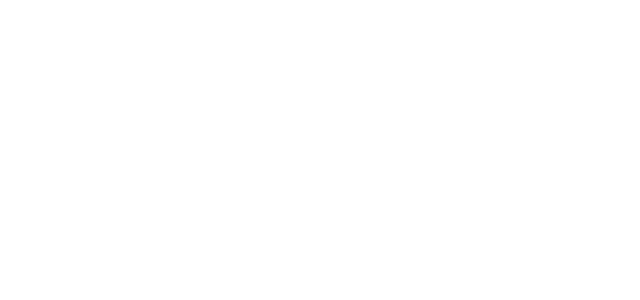
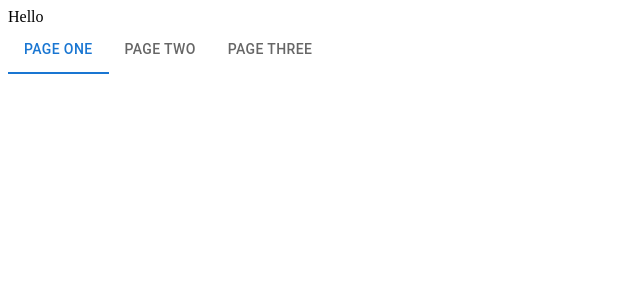
Before and after one commit to LahiruPrasad12/ASSIGNMENT-UI, a React (Create React App) app: page /home in a window 1280 px wide. Before the commit this address had no page. Shown: the top 300 px of the page, without its empty margins (0-640 px from the left). Built offline with nearby package versions, Linux system fonts and the light colour scheme.

Commit message:
created nav bar for student

```diff
--- a/package.json
+++ b/package.json
@@ -13,6 +13,7 @@
     "@testing-library/user-event": "^13.5.0",
     "axios": "^0.27.2",
     "formik": "^2.2.9",
+    "prop-types": "^15.8.1",
     "react": "^18.2.0",
     "react-bootstrap": "^2.5.0",
     "react-dom": "^18.2.0",
--- a/src/Router.jsx
+++ b/src/Router.jsx
@@ -1,10 +1,12 @@
 import React from 'react';
 
 import Auth_routes from './routes/auth_routes'
+import Student_routes from './routes/student_routes'
 const Routers = () => {
     return (
         <div>
             <Auth_routes/>
+            <Student_routes/>
         </div>
     );
 };
--- /dev/null
+++ b/src/layouts/student-navbar.jsx
@@ -0,0 +1,34 @@
+import * as React from 'react';
+import Box from '@mui/material/Box';
+import Tabs from '@mui/material/Tabs';
+import Tab from '@mui/material/Tab';
+
+function LinkTab(props) {
+    return (
+        <Tab
+            component="a"
+            onClick={(event) => {
+                event.preventDefault();
+            }}
+            {...props}
+        />
+    );
+}
+
+export default function NavTabs() {
+    const [value, setValue] = React.useState(0);
+
+    const handleChange = (event, newValue) => {
+        setValue(newValue);
+    };
+
+    return (
+        <Box sx={{ width: '100%' }}>
+            <Tabs value={value} onChange={handleChange} aria-label="nav tabs example">
+                <LinkTab label="Page One" href="/drafts" />
+                <LinkTab label="Page Two" href="/trash" />
+                <LinkTab label="Page Three" href="/spam" />
+            </Tabs>
+        </Box>
+    );
+}
--- /dev/null
+++ b/src/routes/student_routes.js
@@ -0,0 +1,15 @@
+import React from 'react';
+import {BrowserRouter as Router, Route, Routes} from "react-router-dom";
+import Home from "../views/student-dashboard/home";
+
+const AuthRoutes = () => {
+    return (
+        <Router>
+            <Routes>
+                <Route path="/home" exact element={<Home/>} ></Route>
+            </Routes>
+        </Router>
+    );
+};
+
+export default AuthRoutes;
--- /dev/null
+++ b/src/views/student-dashboard/home.jsx
@@ -0,0 +1,13 @@
+import React from 'react';
+import StudentNav from '../../layouts/student-navbar'
+
+const Home = () => {
+    return (
+        <div>
+            Hello
+            <StudentNav/>
+        </div>
+    );
+};
+
+export default Home;
```
Also changed, not shown: src/layouts/admin-navbar.jsx (added), 1 other file (tests, documents, lock files or other folders).
